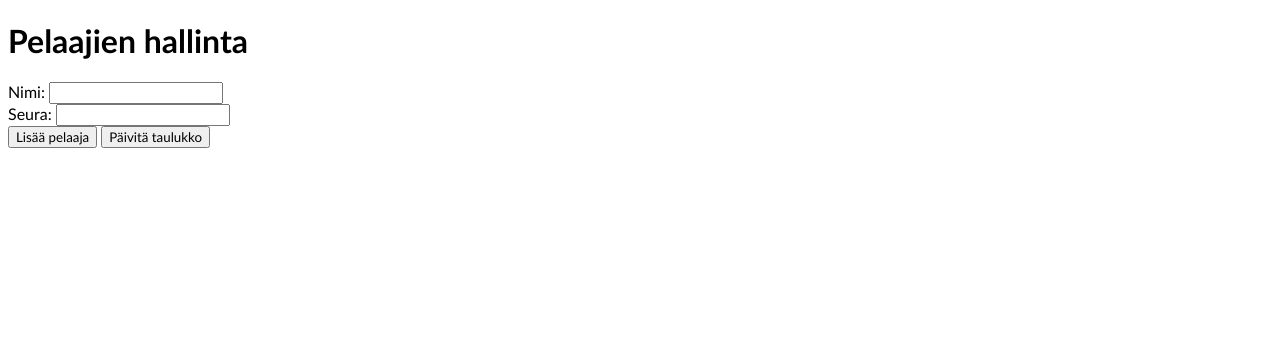
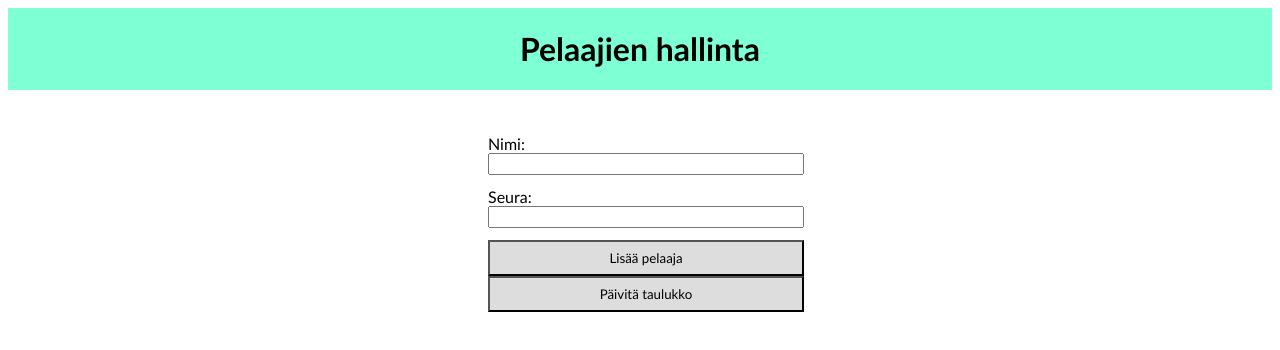
Before and after one commit to jani-heinikoski/express-mysql-crd, a website: page julkinen/index.html in a window 1280 px wide. Drawn offline with Linux system fonts and the light colour scheme.

Commit message:
Käyttöliittymän CSS

```diff
--- a/julkinen/stylesheets/style.css
+++ b/julkinen/stylesheets/style.css
@@ -13,3 +13,56 @@ html {
     box-sizing: inherit;
     font-family: inherit;
 }
+
+header {
+    display: flex;
+    justify-content: center;
+    background-color: aquamarine;
+}
+
+table {
+    width: 100%;
+    border-collapse: collapse;
+}
+
+table td,
+table th {
+    border: 1px solid #ddd;
+    padding: 8px;
+    text-align: left;
+}
+
+table tr:nth-child(even) {
+    background-color: #f2f2f2;
+}
+
+table tr:hover {
+    background-color: #ddd;
+}
+
+div#lisaa-pelaaja-container {
+    display: flex;
+    margin-top: 2rem;
+    flex-flow: column;
+    width: 100%;
+    align-items: center;
+}
+
+div#lisaa-pelaaja-container > div {
+    margin-top: 12px;
+    margin-left: 12px;
+    width: 25%;
+}
+
+div#lisaa-pelaaja-container > div > * {
+    width: 100%;
+}
+
+div#lisaa-pelaaja-container > div > button {
+    padding: 8px;
+    background-color: #ddd;
+}
+
+div#lisaa-pelaaja-container > div > button:hover {
+    background-color: aquamarine;
+}
```
